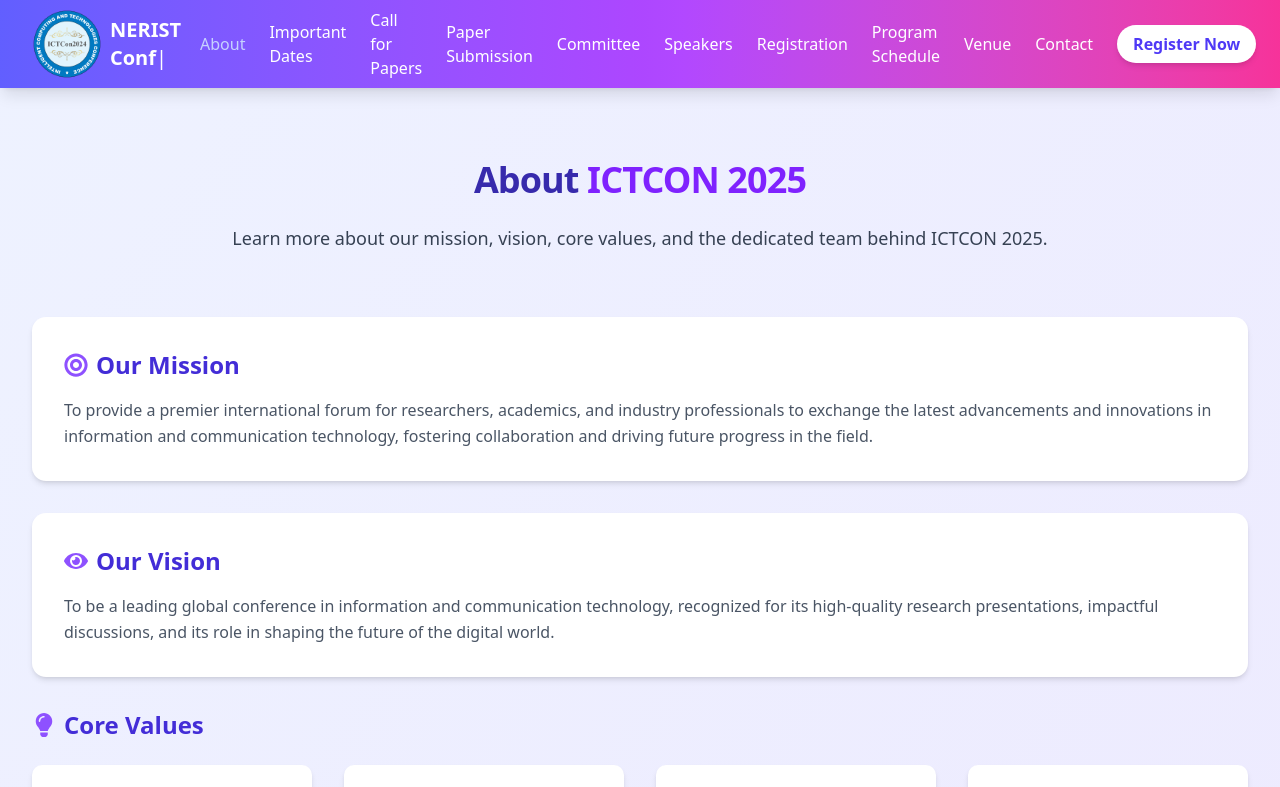
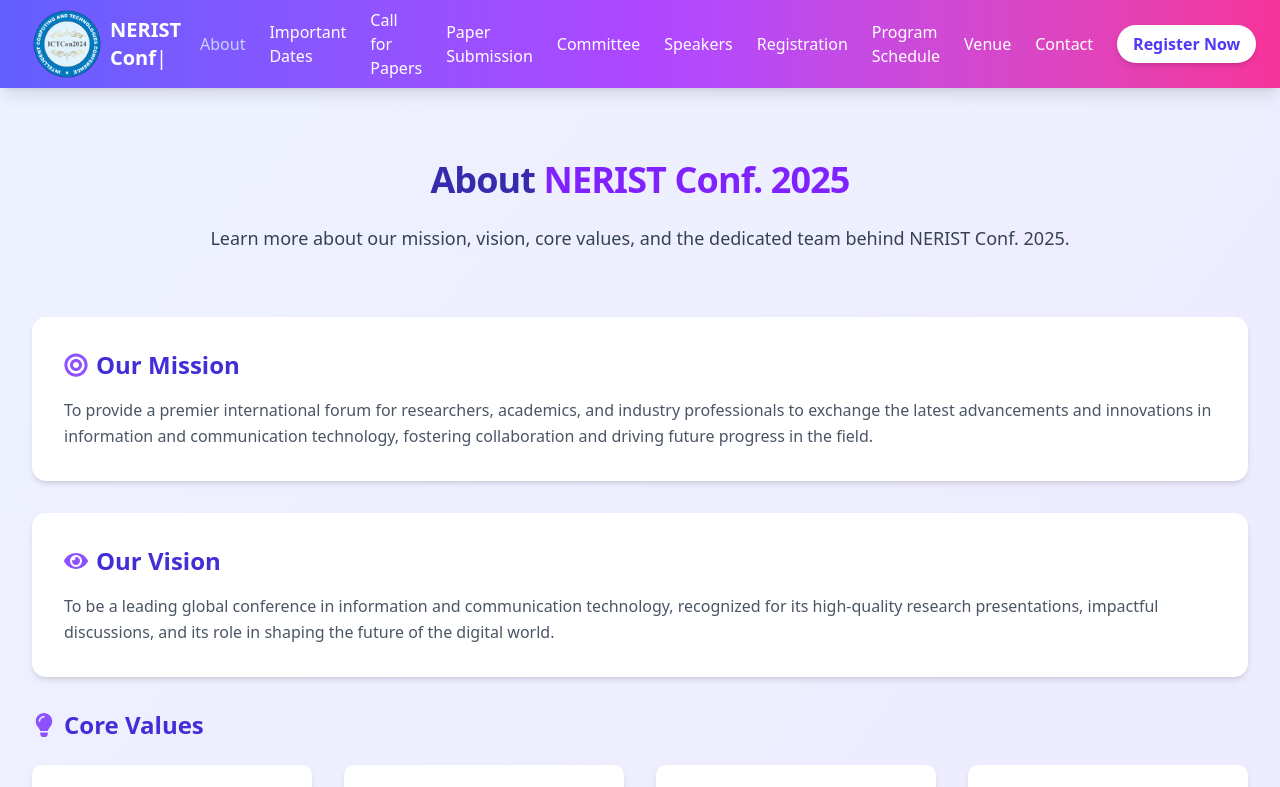
Before and after one commit to AjitKumarRoy/MHLRP-2025, a React (Vite) app: page /about in a window 1280 px wide. Shown: the top 787 px of the page. Built offline with nearby package versions, Linux system fonts and the light colour scheme.

Commit message:
about heading

```diff
--- a/src/pages/About.jsx
+++ b/src/pages/About.jsx
@@ -49,10 +49,10 @@
                     variants={{ initial: { opacity: 0, y: -30 }, animate: { opacity: 1, y: 0, transition: { duration: 0.7, ease: 'easeOut' } } }}
                 >
                     <h1 className="text-4xl font-extrabold text-indigo-800 mb-6 tracking-tight">
-                        About <span className="text-violet-600">ICTCON 2025</span>
+                        About <span className="text-violet-600">NERIST Conf. 2025</span>
                     </h1>
                     <p className="text-lg text-gray-700 leading-relaxed">
-                        Learn more about our mission, vision, core values, and the dedicated team behind ICTCON 2025.
+                        Learn more about our mission, vision, core values, and the dedicated team behind NERIST Conf. 2025.
                     </p>
                 </motion.div>
 
```
